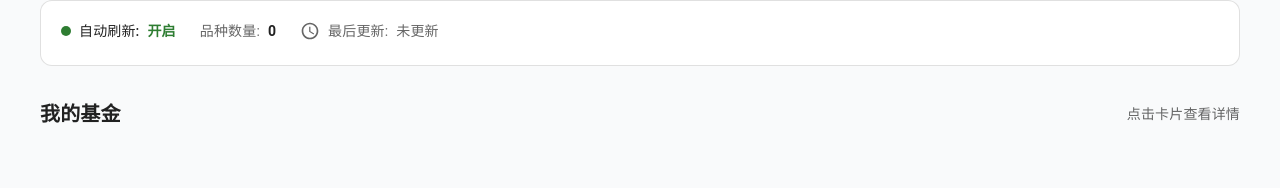
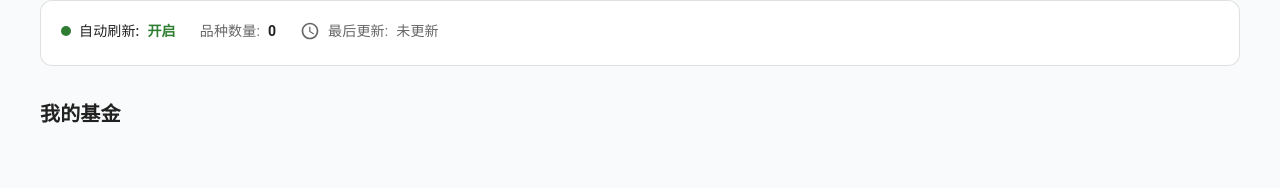
Before and after one commit to ADgainaihongshixian/fund-monitor, a React (Vite) app: page / in a window 1280 px wide. Shown: the part 149-337 px from the top of the page. Built offline with nearby package versions, Linux system fonts and the light colour scheme.

Commit message:
fix: 优化展示

```diff
--- a/src/components/fund-card/index.tsx
+++ b/src/components/fund-card/index.tsx
@@ -93,7 +93,7 @@ const FundCard = ({ fund, onRemove, onClick }: FundCardProps) => {
                 {formatPercentage(estimateChange)}
               </Typography>
               <Typography variant="caption" sx={{ color: isRising ? 'error.main' : 'success.main' }}>
-                {isRising ? '+' : ''}{estimateChange > 0 ? '上涨' : '下跌'}
+                {isRising ? '+' : '-'}{estimateChange > 0 ? '上涨' : '下跌'}
               </Typography>
             </Box>
           </Box>
--- a/src/pages/FundPage.tsx
+++ b/src/pages/FundPage.tsx
@@ -211,9 +211,11 @@ const FundPage = () => {
             <Typography variant="h6" component="h2" sx={{ fontWeight: 600, color: 'text.primary' }}>
               我的基金
             </Typography>
-            <Typography variant="body2" sx={{ color: 'text.secondary' }}>
-              点击卡片查看详情
-            </Typography>
+            {!!funds?.length &&
+              <Typography variant="body2" sx={{ color: 'text.secondary' }}>
+                点击卡片查看详情
+              </Typography>
+            }
           </Stack>
           <FundList funds={funds} onRemoveFund={removeFund} onFundClick={handleFundClick} />
         </Box>
```
